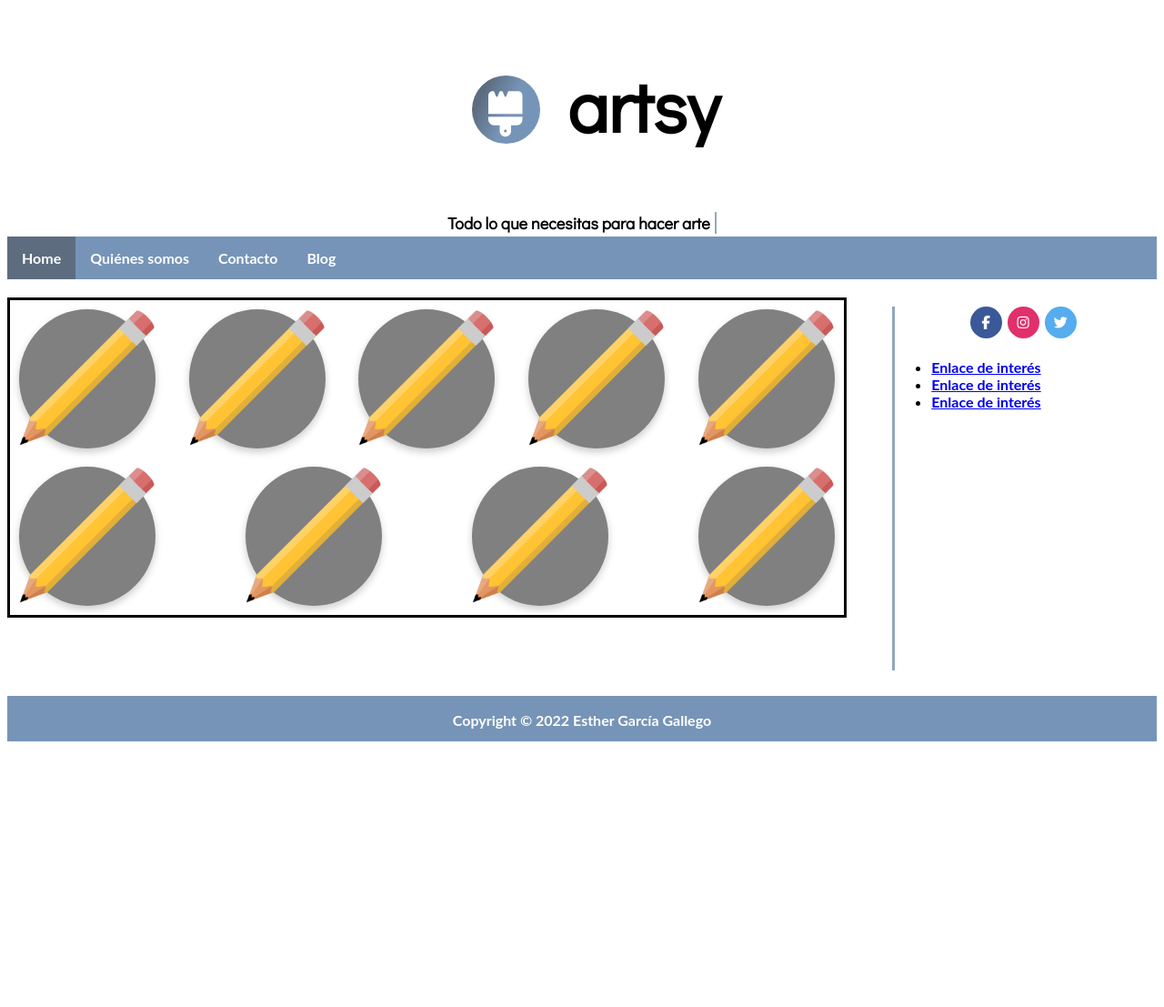
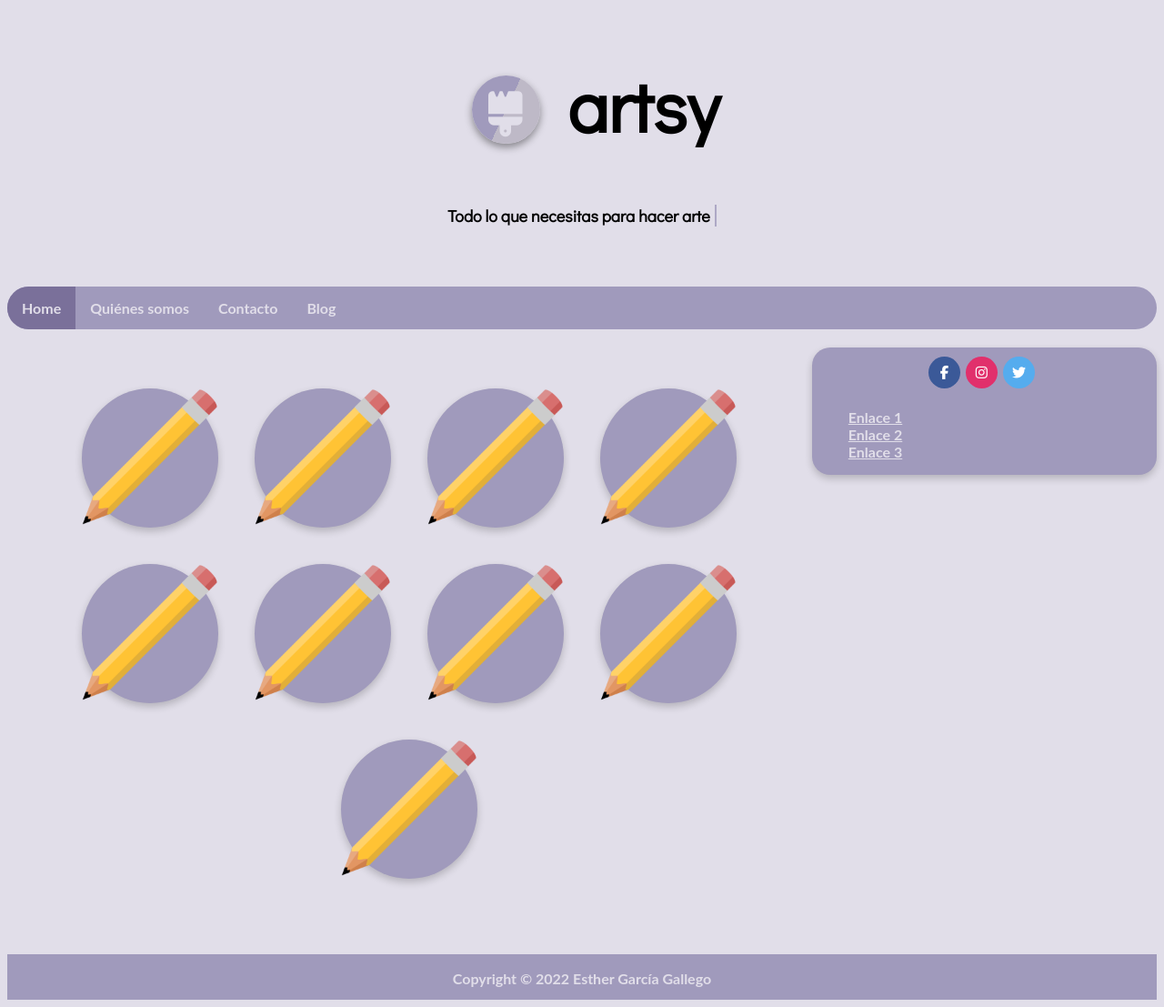
Before and after one commit to stardusther/SIBW, a PHP site: page /src/portada.html in a window 1280 px wide. Shown: the whole page at 91% size. Before the commit the page ends 815 px from the top, so only its background shows below. Run offline with PHP 8.4, Linux system fonts and the light colour scheme; some libraries are stand-ins or nearby versions.

Commit message:
Portada terminada

```diff
--- a/assets/styles.css
+++ b/assets/styles.css
@@ -2,6 +2,10 @@
 * {
 	box-sizing: border-box;
 	font-family: Lato, Helvetica, Arial, sans-serif;
+}
+
+body {
+	background: #e1dee9;
 }
 
 /* ----------------------- Cabecera ----------------------- */
@@ -9,9 +13,12 @@
 #logo{
 	display: flex;
 	border-radius: 50%;
-	background: rgb(93,108,127);
-	background: linear-gradient(115deg, rgba(93,108,127,1) 18%, rgba(118,148,183,1) 54%);
-	color: white;
+
+	background: rgb(160,154,188);
+	background: linear-gradient(115deg, rgba(160,154,188,1) 50%, rgba(190,185,199,1) 50%);
+	color: #e1dee9;
+	box-shadow: 0 4px 8px 0 rgba(0, 0, 0, 0.4);
+
 	margin: 75px 30px;
 	padding: 17px 18px;
 	font-size: 50px;
@@ -52,11 +59,12 @@
 /* Para crear el efecto máquina de escribir*/
 
 #typed-out {
+	margin-top: -90px;
 	font-family: 'Didact Gothic', sans-serif;
 	font-weight: bold;
 	overflow: hidden;
 	padding-right: 5px;
-	border-right: .15em solid #7694b7;
+	border-right: .15em solid #a09abc;
 	font-size: large;
 	white-space: nowrap;
 	width: 0;
@@ -75,7 +83,7 @@
 
 @keyframes blink {
 	from { border-color: transparent }
-	to { border-color: #7694b7; }
+	to { border-color: #a09abc; }
 }
 
 /* ----------------------- Menu principal ----------------------- */
@@ -84,16 +92,17 @@
 	flex-direction: row;
 	flex-wrap: wrap;
 	justify-content: left;
-	background-color: #7694b7;
+	background-color: #a09abc;
 	overflow: auto;
 	width: 100%;
+	border-radius: 40px;
 }
 
 /* Los elementos del menú principal*/
 nav a.menu{
 	font-weight: bold;
 	display: block;
-	color: white;
+	color: #e1dee9;
 	text-align: center;
 	padding: 14px 16px;
 	text-decoration: none;
@@ -116,18 +125,19 @@
 /* Los elementos del menú principal al pasar el
 ratón por encima (si no están activos)*/
 nav a.menu:hover:not(.activa){
-	background-color: #90a6c0;
+	background-color: #B6A6CA;
 }
 
 /* Para que la pestaña activa destaque*/
 #activa {
-	background-color: #5d6c7f;
+	background-color: #7a709a;
 }
 
 /* ----------------------- Cuerpo de página ----------------------- */
 
 .flex-cuerpo{
 	width: 100%;
+	height: 100%;
 	margin-top: 20px;
 	justify-content: center;
 	min-height: 400px;
@@ -135,12 +145,12 @@
 
 .flex-productos{
 	display: flex;
-	flex: 0 0 45%;
-	justify-content: space-between;
+	justify-content: center;
+	/*background: #3c3f48;*/
+	border-radius: 40px;
 	flex-wrap: wrap;
-	width: 73%;
-	border-style: solid;
-	border-color: black;
+	width: 70%;
+	padding: 2%;
 }
 
 .producto img{
@@ -157,9 +167,9 @@
 	transition: transform .7s;
 	box-shadow: 0 4px 8px 0 rgba(0, 0, 0, 0.2);
 	border-radius: 50%;
-	background: grey;
+	background: #a09abc;
 	max-width: 150px;
-	margin: 10px;
+	margin: 20px;
 }
 
 .producto:hover > img{
@@ -227,6 +237,7 @@
 
 /* --------------- Menu lateral ----------------- */
 .flex-menusocial{
+	margin-top: 10px;
 	display: flex;
 	flex-direction: row;
 	flex-wrap: wrap;
@@ -234,17 +245,25 @@
 }
 
 aside {
-	display: flex;
-	flex-direction: column;
-	margin-top: 10px;
-	margin-left: 15px;
-	width: 23%;
+	width: 30%;
 	float: right;
 	position: relative;
 	font-weight: bold;
-	border-left-color: #90a6c0;
-	border-left-style: solid;
-	min-height: 400px;
+
+	background: #A09ABC;
+	border-radius: 20px;
+	color: white;
+	box-shadow: 0 4px 8px 0 rgba(0, 0, 0, 0.2);
+}
+
+ul {
+	list-style-type: none;
+	text-align: left;
+	margin-right: 10px;
+}
+
+ul li a{
+	color: #e1dee9;
 }
 
 /* -- ICONOS --*/
@@ -298,8 +317,8 @@
 	margin-top: 3%;
 	text-align: center;
 	padding: 17px;
-	color: white;
-	background-color: #7694b7;
+	color: #e1dee9;
+	background-color: #a09abc;
 	font-weight: bold;
 }
 
--- a/src/portada.html
+++ b/src/portada.html
@@ -41,8 +41,8 @@
     </nav>
 </header>
 
+
 <div class="flex-cuerpo">
-
     <!--- Barra lateral --->
     <aside>
         <span class="flex-menusocial">
@@ -52,9 +52,9 @@
             <a href="https://twitter.com" class="fa fa-twitter"></a>
         </span>
         <ul>
-            <li><a href=#> Enlace de interés </a></li>
-            <li><a href=#> Enlace de interés </a></li>
-            <li><a href=#> Enlace de interés </a></li>
+            <li><a href=#> Enlace 1 </a></li>
+            <li><a href=#> Enlace 2 </a></li>
+            <li><a href=#> Enlace 3 </a></li>
         </ul>
     </aside>
 
@@ -106,8 +106,8 @@
         </div>
 
     </section>
+</div>
 
-</div>
 
 
 <!--- Pie de página --->
```
Lines whose indentation alone changed are shown as unchanged.
